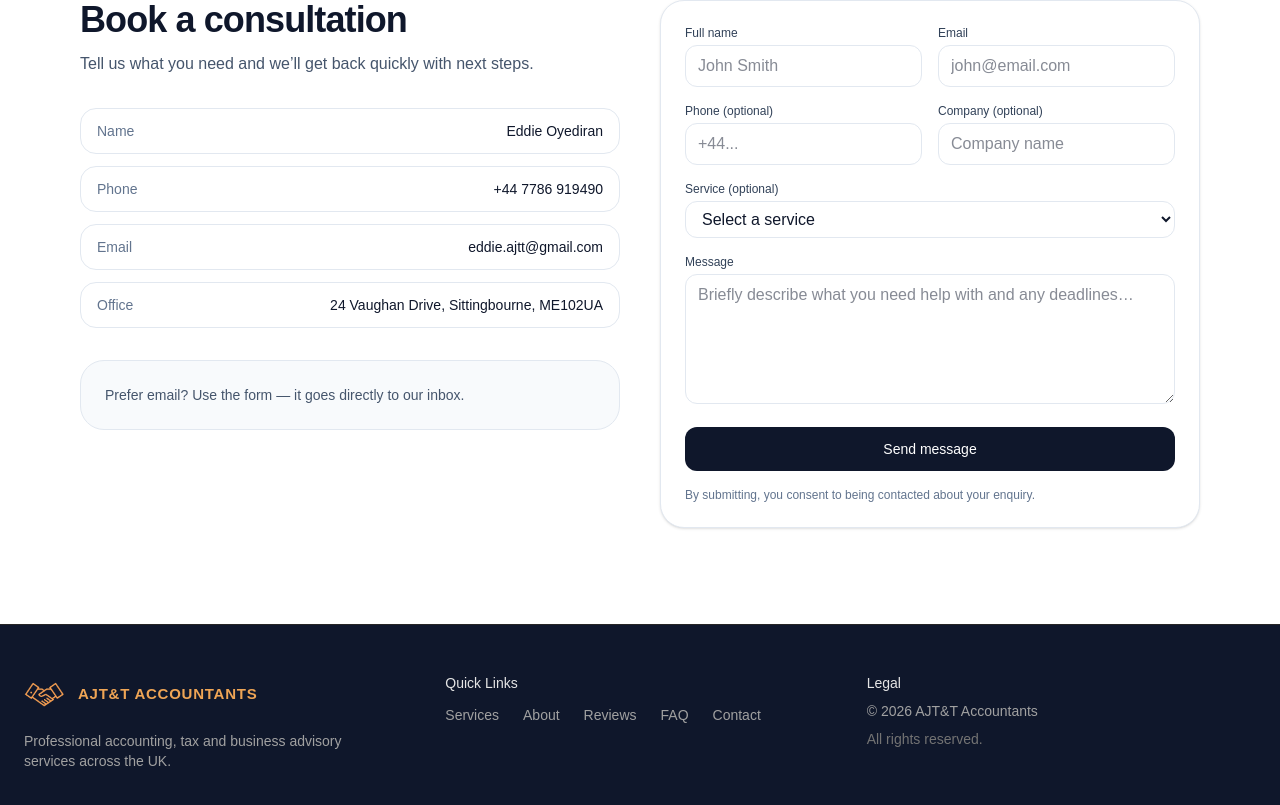
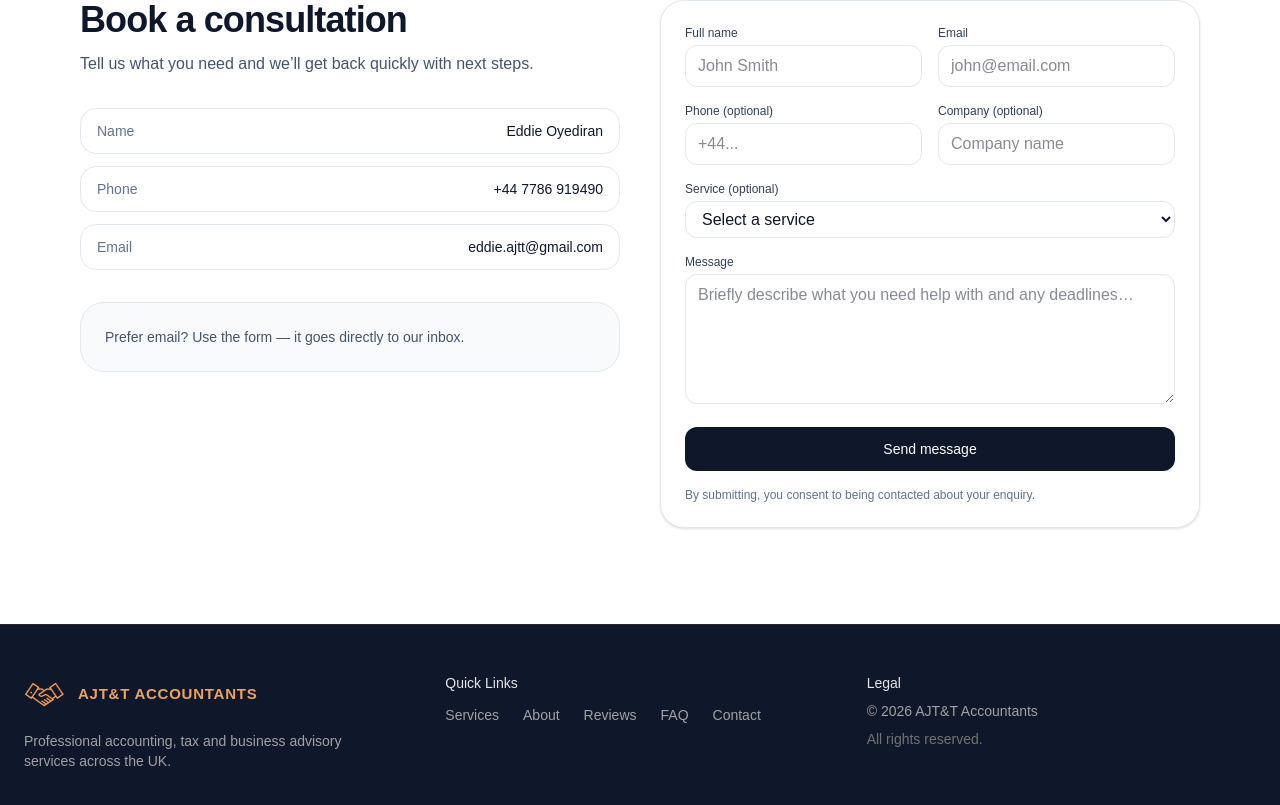
Before and after one commit to warythebutterfly/ajjt, a Next.js app: page / in a window 1280 px wide. Shown: the part 3337-4142 px from the top of the page. Built offline with nearby package versions, Linux system fonts and the light colour scheme.

Commit message:
feat: remove office from contact

```diff
--- a/src/components/contact.tsx
+++ b/src/components/contact.tsx
@@ -63,7 +63,6 @@ export default function Contact() {
             <Info label="Name" value="Eddie Oyediran" />
             <Info label="Phone" value="+44 7786 919490" />
             <Info label="Email" value="eddie.ajtt@gmail.com" />
-            <Info label="Office" value="24 Vaughan Drive, Sittingbourne, ME102UA" />
           </div>
 
           <div className="mt-8 rounded-3xl border border-slate-200 bg-slate-50 p-6 text-sm text-slate-600">
```
